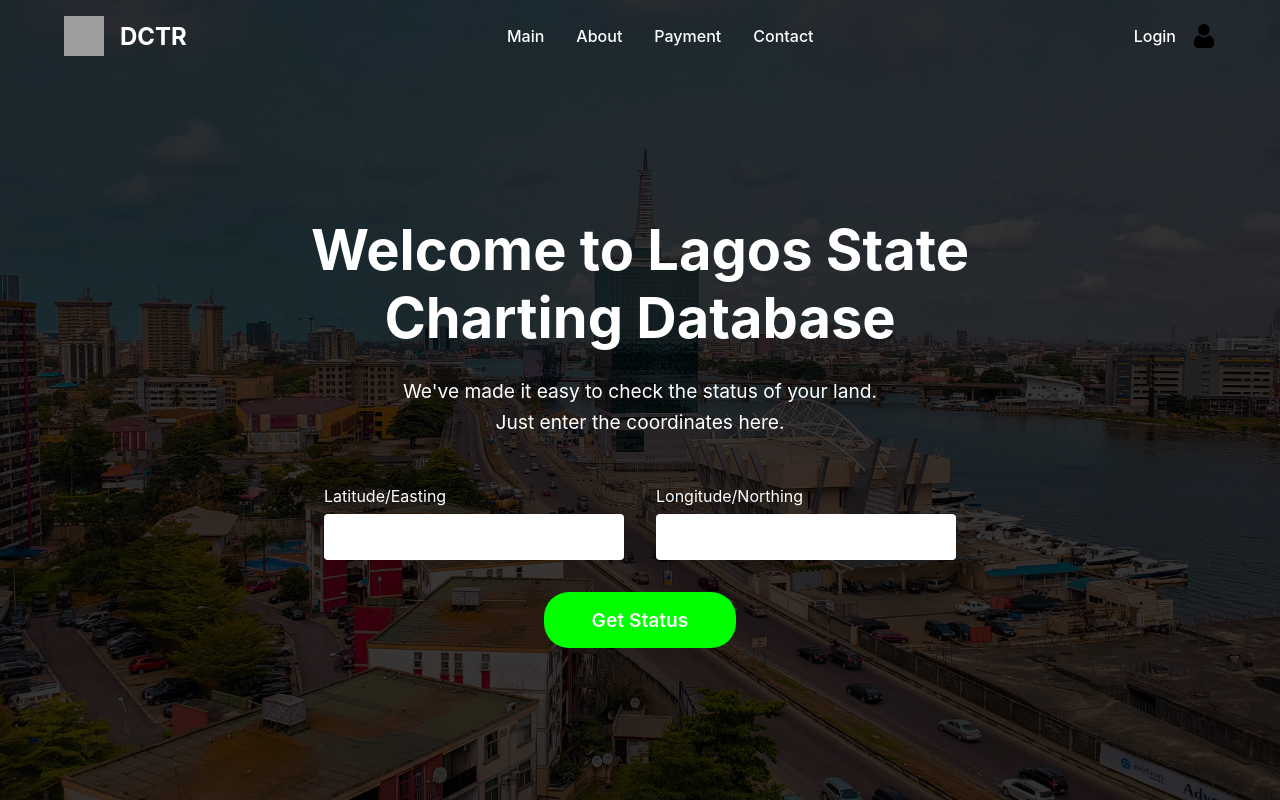
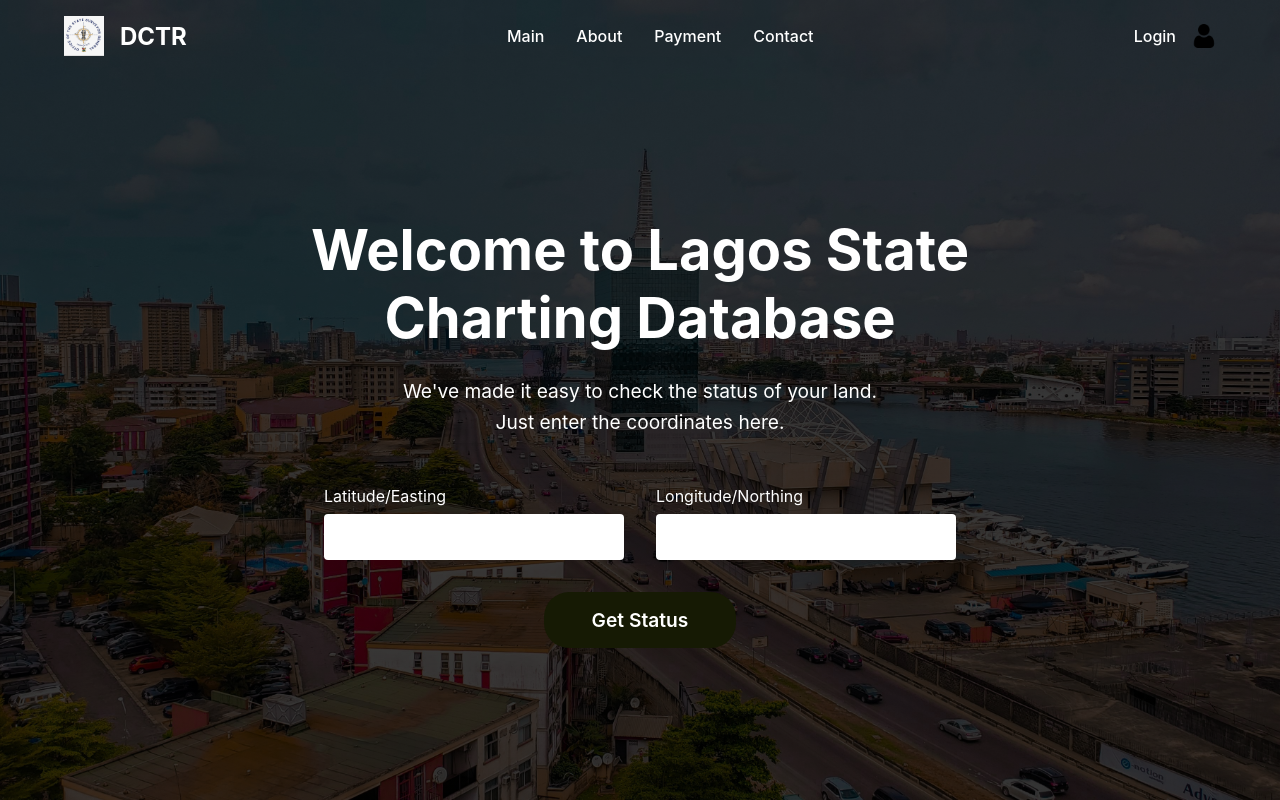
Before and after one commit to Richardilemon/OSSG, a Flask app: page / in a window 1280 px wide. Run offline with Flask 3, Linux system fonts and the light colour scheme; grey boxes are pictures that could not be loaded.

Commit message:
changes to home page

```diff
--- a/df.csv
+++ b/df.csv
@@ -1,2 +1 @@
 OBJECTID,Entity,Layer,Color,Linetype,Elevation,LineWt,RefName,Shape_Leng,Shape_Area,Name,Gazette_Ty,Gazette_No,LGA,LCDA,Size,Date_1,Hyperlink,Shape_Le_1,Gazette__1
-0,LWPolyline,UNILAG ACQUSITION,6,Continuous,0.0,25,,0.0,2927728.47622,Anthony Village / Oke Alo,Excision,,Kosofe,Kosofe,0.0,0000/00/00,,7413.1627738,
--- a/project/static/css/index.css
+++ b/project/static/css/index.css
@@ -119,7 +119,7 @@ h1 {
 }
 
 .status-btn {
-    background-color: #00ff00;
+    background-color: #161a04;
     color: white;
     border: none;
     border-radius: 25px;
@@ -131,7 +131,7 @@ h1 {
 }
 
 .status-btn:hover {
-    background-color: #00dd00;
+    background-color: #000000;
 }
 
 @media (max-width: 768px) {
--- a/project/templates/index.html
+++ b/project/templates/index.html
@@ -11,7 +11,7 @@
     <nav>
         <div class="nav-left">
             <!-- Reference the logo image in the static folder -->
-            <img src="{{ url_for('static', filename='images/logo.png') }}" alt="DCTR Logo" class="logo">
+            <img src="{{ url_for('static', filename='images/ossg.jpg') }}" alt="DCTR Logo" class="logo">
             <span class="brand">DCTR</span>
         </div>
         <div class="nav-center">
```
Also changed, not shown: filtered.csv (+0 -1 lines), project/static/images/ossg.jpg (added).
